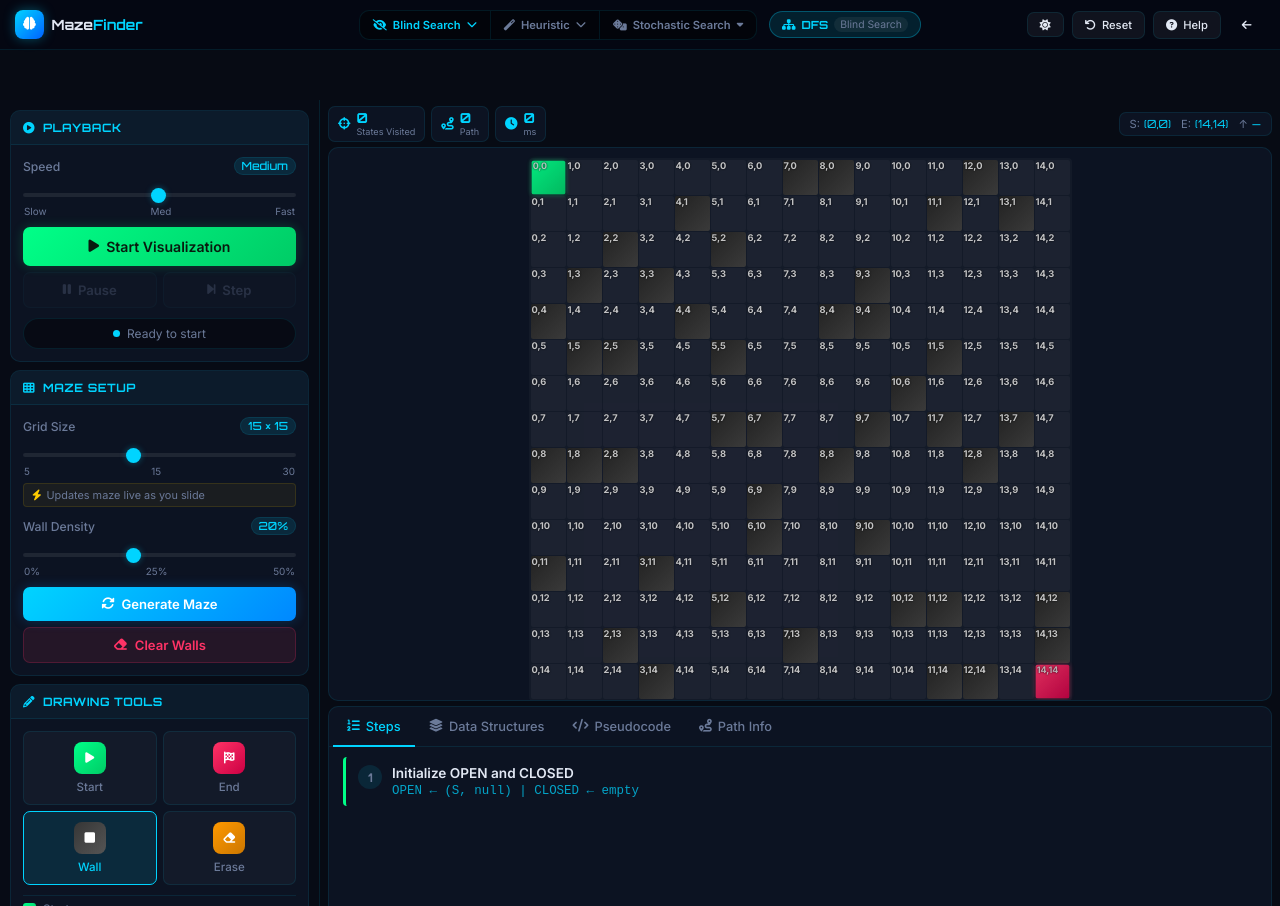
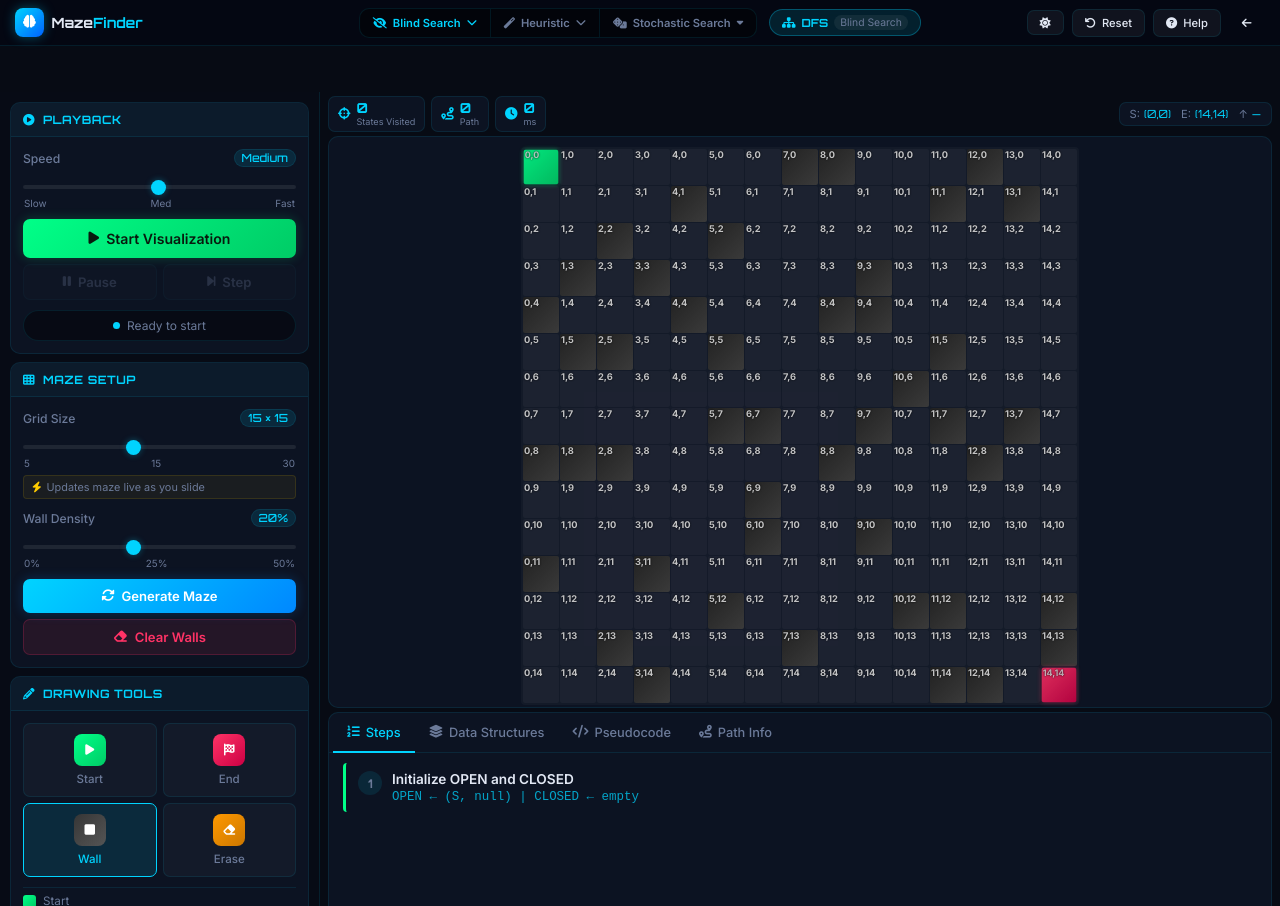
Before and after one commit to rahul9512/maze_visualizer, a Django app: page /maze/ in a window 1280 px wide. Run offline with Django 5.2, Linux system fonts and the light colour scheme.

Commit message:
Tighten topbar header padding/gap across Map and Maze, and eliminate extra desktop page scrollbar by locking 100vh viewport layout

```diff
--- a/core/static/css/maze.css
+++ b/core/static/css/maze.css
@@ -31,8 +31,9 @@
     --mono:       'Orbitron', monospace;
     --ui:         'Inter', sans-serif;
     --sidebar-w:  255px;
-    --topbar-h:   50px;
+    --topbar-h:   46px;
     --r-lg:       10px;
+
     --r-md:       7px;
     --r-sm:       4px;
     --shadow:     0 4px 24px rgba(0,0,0,0.5);
@@ -714,17 +715,21 @@
 }
 
 /* ─── RESPONSIVE SCROLLBAR LAYOUT ─── */
-body {
-    overflow-x: auto;
-    overflow-y: auto;
+html, body {
+    height: 100vh;
+    overflow: hidden;
+    margin: 0;
+    padding: 0;
 }
 
 .app-layout {
     display: grid;
     grid-template-columns: 320px 1fr;
-    height: calc(100vh - 60px);
+    height: calc(100vh - var(--topbar-h));
+    min-height: 0;
     min-width: 850px;
-    overflow: auto;
+    overflow: hidden;
+    padding-bottom: 0;
 }
 
 .sidebar {
@@ -732,15 +737,21 @@
     height: 100%;
     overflow-y: auto;
     scrollbar-width: thin;
+    padding-bottom: 20px;
 }
 
 .main-area {
     height: 100%;
-    overflow: auto;
-    scrollbar-width: thin;
+    display: flex;
+    flex-direction: column;
+    overflow: hidden;
+    padding: 4px 8px 0;
+    gap: 4px;
+    padding-bottom: 0;
 }
 
 .maze-wrapper {
+    flex: 1;
     overflow: auto;
     max-width: 100%;
     max-height: 100%;
@@ -749,6 +760,7 @@
     justify-content: center;
     align-items: center;
 }
+
 
 @media (max-width: 900px) {
     .pseudocode, .coords-list, .steps-feed, .ds-body, .panel-content {
```
Also changed, not shown: core/static/css/map_style.css (+40 -19 lines).
